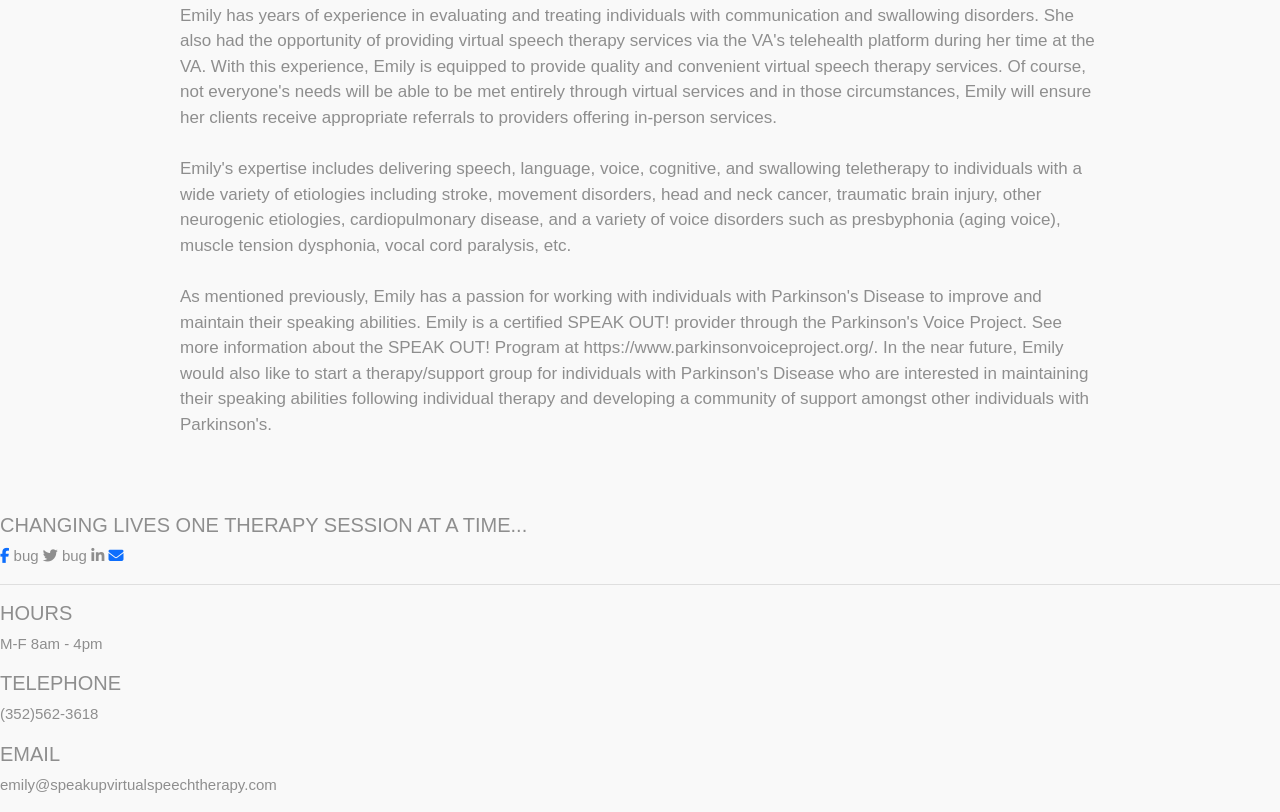
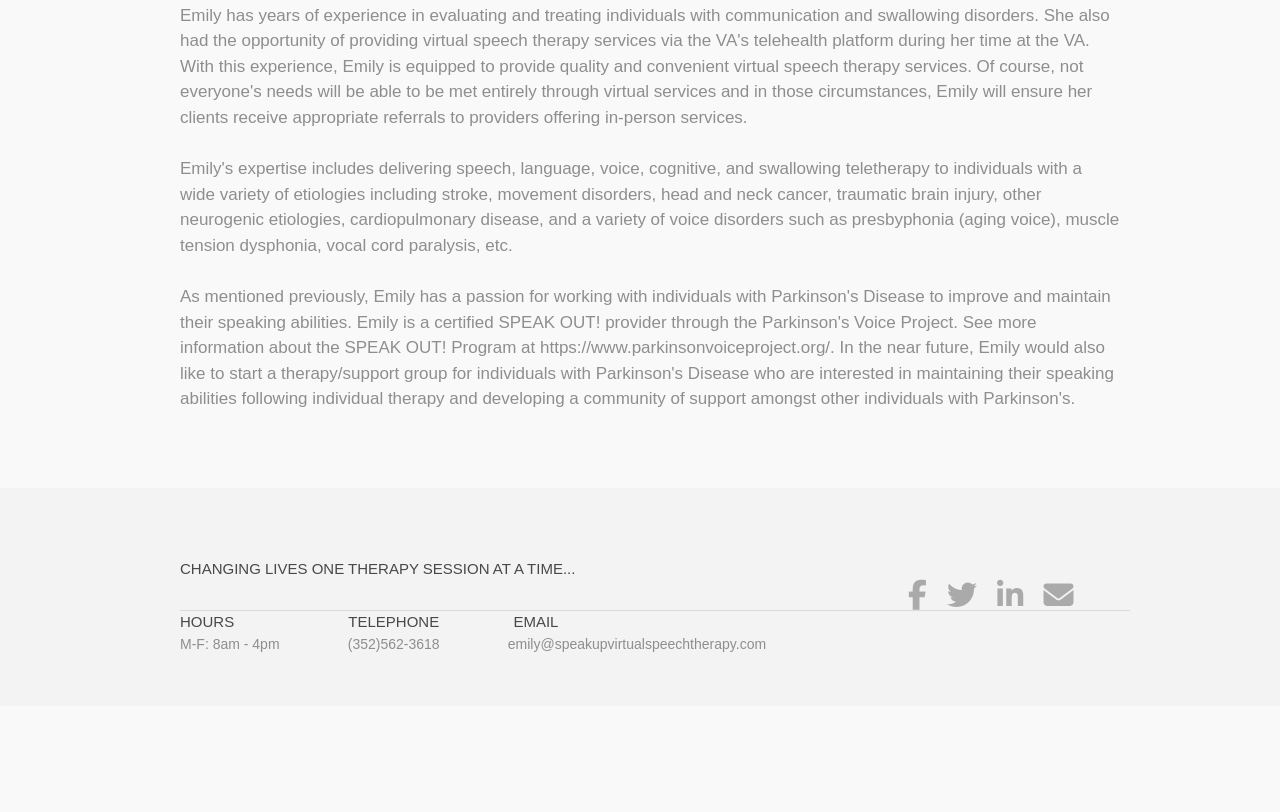
Before and after one commit to CoderOrtiz/virtual_speech_therapy, a plain HTML site: page about.html in a window 1280 px wide. Shown: the part 4017-4829 px from the top of the page. After the commit the page ends 4723 px from the top, so only its background shows below. Drawn offline with nearby package versions, Linux system fonts and the light colour scheme.

Commit message:
Footer Section Completed

```diff
--- a/about.html
+++ b/about.html
@@ -234,20 +234,23 @@
 
       <!-- Footer and Contact Information -->
     <footer>
-        <h5>CHANGING LIVES ONE THERAPY SESSION AT A TIME...</h5>
-
-        <a href="https://www.facebook.com/profile.php?id=100068772626000"><span class="icon fab fa-facebook-f"></span></a>
-      bug <a href=""></a> <i class="icon fab fa-twitter"></i>
-      bug  <i class="fab fa-brands fa-linkedin-in"></i>
-        <a href="mailto:emily@speakupvirtualspeechtherapy.com"><span class="fas fa-regular fa-envelope"></span></a>
+        <section class="footer-content">
+        <p>CHANGING LIVES ONE THERAPY SESSION AT A TIME...</p>
+        <div class="social_media_group">
+        <a class="social_media_icons" href="https://www.facebook.com/profile.php?id=100068772626000"><span class="icon fab fa-facebook-f fa-2x"></span></a>
+       <a class="social_media_icons" href=""> <i class="icon fab fa-twitter fa-2x"></i></a>
+       <i class="social_media_icons fab fa-brands fa-linkedin-in fa-2x"></i>
+        <a class="social_media_icons" href="mailto:emily@speakupvirtualspeechtherapy.com"><span class="fas fa-regular fa-envelope fa-2x"></span></a>
+      </div>
         <hr>
-        <h5>HOURS</h5>
-        <p>M-F 8am - 4pm</p>
-        <h5>TELEPHONE</h5>
-        <p>(352)562-3618</p>
-        <h5>EMAIL</h5>
-        <p>emily@speakupvirtualspeechtherapy.com</p>
-
+        <p>HOURS</p>
+        <p class="phone-title">TELEPHONE</p>
+        <p class="email-title">EMAIL</p>
+        <br>
+        <p class="hours">M-F: 8am - 4pm</p>
+        <p class="phone">(352)562-3618</p>
+        <p class="email">emily@speakupvirtualspeechtherapy.com</p>
+      </section>
     </footer>
 
     </body>
--- a/assets/style/about.css
+++ b/assets/style/about.css
@@ -157,7 +157,7 @@ h6 {
 }
 
 #carouselExampleIndicators, #carouselExampleIndicators2 {
-  background-color: #D1D1D1;
+  background-color: #d1d1d1;
   border-radius: 10%;
 }
 
@@ -166,6 +166,8 @@ h6 {
 .more_about_emily {
   color: #8e8e8e;
   padding: 50px 180px;
+  margin: 0 auto;
+  width: 1300px;
 }
 
 .more_about_emily h2 {
@@ -180,3 +182,57 @@ h6 {
   font-weight: 100;
   padding-bottom: 10px;
 }
+
+/* Footer */
+
+footer {
+  background-color: #f3f3f3;
+  padding: 70px 0 50px 0
+}
+.footer-content{
+  width: 1300px;
+  margin: 0 auto;
+}
+
+footer p {
+  font-family:'Raleway', sans-serif;
+  color: #484848;
+  font-weight: 100;
+  display: inline;
+  margin-left: 180px;
+}
+
+.social_media_group {
+  margin-left: 900px;
+}
+
+.social_media_icons {
+  padding: 0 8px;
+  color: #AAAAAA;
+}
+
+.social_media_icons:hover {
+  color: #3fa796;
+}
+
+footer hr {
+  margin: -3px auto 0 180px;
+  width: 950px;
+}
+
+.hours, .phone, .email {
+  color: #8e8e8e;
+  font-size: 14px;
+}
+
+.phone, .email {
+  margin-left: 64px;
+}
+
+.phone-title {
+  margin-left: 110px;
+}
+
+.email-title {
+  margin-left: 70px;
+}
```
